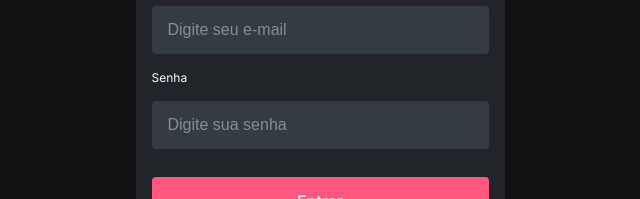
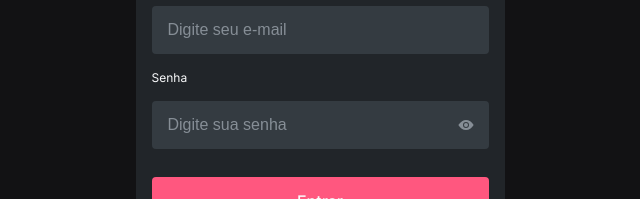
Before and after one commit to Gabriel-Zarpellon/KenzieHub-React, a React (Vite) app: page / in a window 1280 px wide. Shown: the part 225-424 px from the top of the page, without its empty margins (320-960 px from the left). Built offline with nearby package versions, Linux system fonts and the light colour scheme.

Commit message:
feat: create special input for passwords with show/hide button

```diff
--- /dev/null
+++ b/src/components/FormPasswordInput/index.jsx
@@ -0,0 +1,30 @@
+import { IoEye } from "react-icons/io5";
+import { IoEyeOff } from "react-icons/io5";
+import styles from "./style.module.scss";
+import { useState } from "react";
+
+export function FormPasswordInput({ label, name, placeholder, register }) {
+  const [showPassword, setShowPassword] = useState(false);
+
+  return (
+    <div>
+      <label className="label" htmlFor={name}>
+        {label}
+      </label>
+      <div className={styles.inputBox}>
+        <input
+          type={showPassword ? "text" : "password"}
+          name={name}
+          placeholder={placeholder}
+          {...register(`${name}`)}
+          required
+        />
+        <div className={styles.eyeBox}>
+          <button onClick={() => setShowPassword(!showPassword)}>
+            {showPassword ? <IoEyeOff size={16} /> : <IoEye size={16} />}
+          </button>
+        </div>
+      </div>
+    </div>
+  );
+}
--- /dev/null
+++ b/src/components/FormPasswordInput/style.module.scss
@@ -0,0 +1,17 @@
+.inputBox {
+  position: relative;
+  & > input {
+    width: 100%;
+  }
+
+  .eyeBox {
+    position: absolute;
+    right: 15px;
+    top: 0;
+    transition: 1s;
+
+    & > button {
+      color: var(--color-button-grey);
+    }
+  }
+}
--- a/src/components/LoginForm/index.jsx
+++ b/src/components/LoginForm/index.jsx
@@ -3,6 +3,7 @@ import { FormInput } from "../FormInput";
 import { useContext } from "react";
 import { UserContext } from "../../providers/UserContext";
 import styles from "./style.module.scss";
+import { FormPasswordInput } from "../FormPasswordInput";
 
 export function LoginForm() {
   const { register, handleSubmit } = useForm();
@@ -21,14 +22,12 @@ export function LoginForm() {
         placeholder="Digite seu e-mail"
         register={register}
       />
-      <FormInput
+      <FormPasswordInput
         label="Senha"
-        type="password"
         name="password"
         placeholder="Digite sua senha"
         register={register}
       />
-
       <button className={styles.loginBtn} type="submit">Entrar</button>
     </form>
   );
--- a/src/components/RegisterForm/index.jsx
+++ b/src/components/RegisterForm/index.jsx
@@ -4,6 +4,7 @@ import { useContext } from "react";
 import { UserContext } from "../../providers/UserContext";
 import styles from "./style.module.scss";
 import { toast } from "react-toastify";
+import { FormPasswordInput } from "../FormPasswordInput";
 
 export function RegisterForm() {
   const { register, handleSubmit } = useForm();
@@ -34,16 +35,14 @@ export function RegisterForm() {
         placeholder="Digite aqui seu email"
         register={register}
       />
-      <FormInput
+      <FormPasswordInput
         label="Senha"
-        type="password"
         name="password"
         placeholder="Digite aqui sua senha"
         register={register}
       />
-      <FormInput
+      <FormPasswordInput
         label="Confirmar Senha"
-        type="password"
         name="password2"
         placeholder="Digite novamente sua senha"
         register={register}
```
